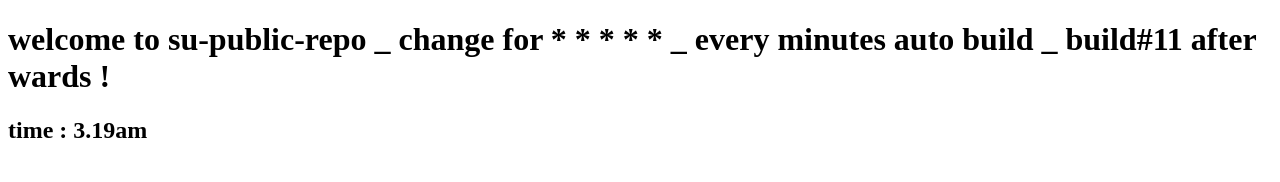
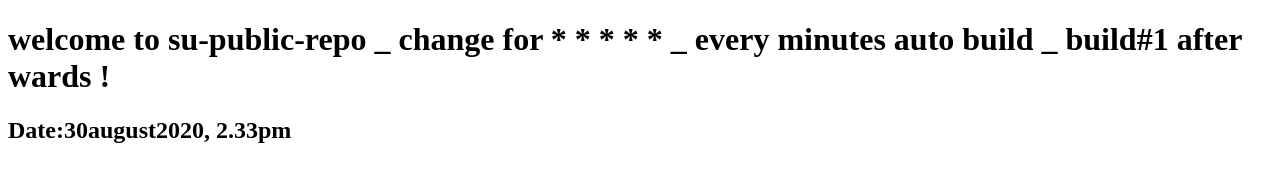
Before and after one commit to sumon737/su-public-repo, a plain HTML site: page index.html in a window 1280 px wide. Drawn offline with Linux system fonts and the light colour scheme.

Commit message:
Update index.html

```diff
--- a/index.html
+++ b/index.html
@@ -1,7 +1,7 @@
 <!DOCTYPE html>
 <title> su-repo </title>
-<h1> welcome to su-public-repo _ change for * * * * * _ every minutes auto build _ build#11 after wards ! </h1>
+<h1> welcome to su-public-repo _ change for * * * * * _ every minutes auto build _ build#1 after wards ! </h1>
 
-<h2> time : 3.19am </h2>
+<h2> Date:30august2020, 2.33pm  </h2>
 
 </html>
```
